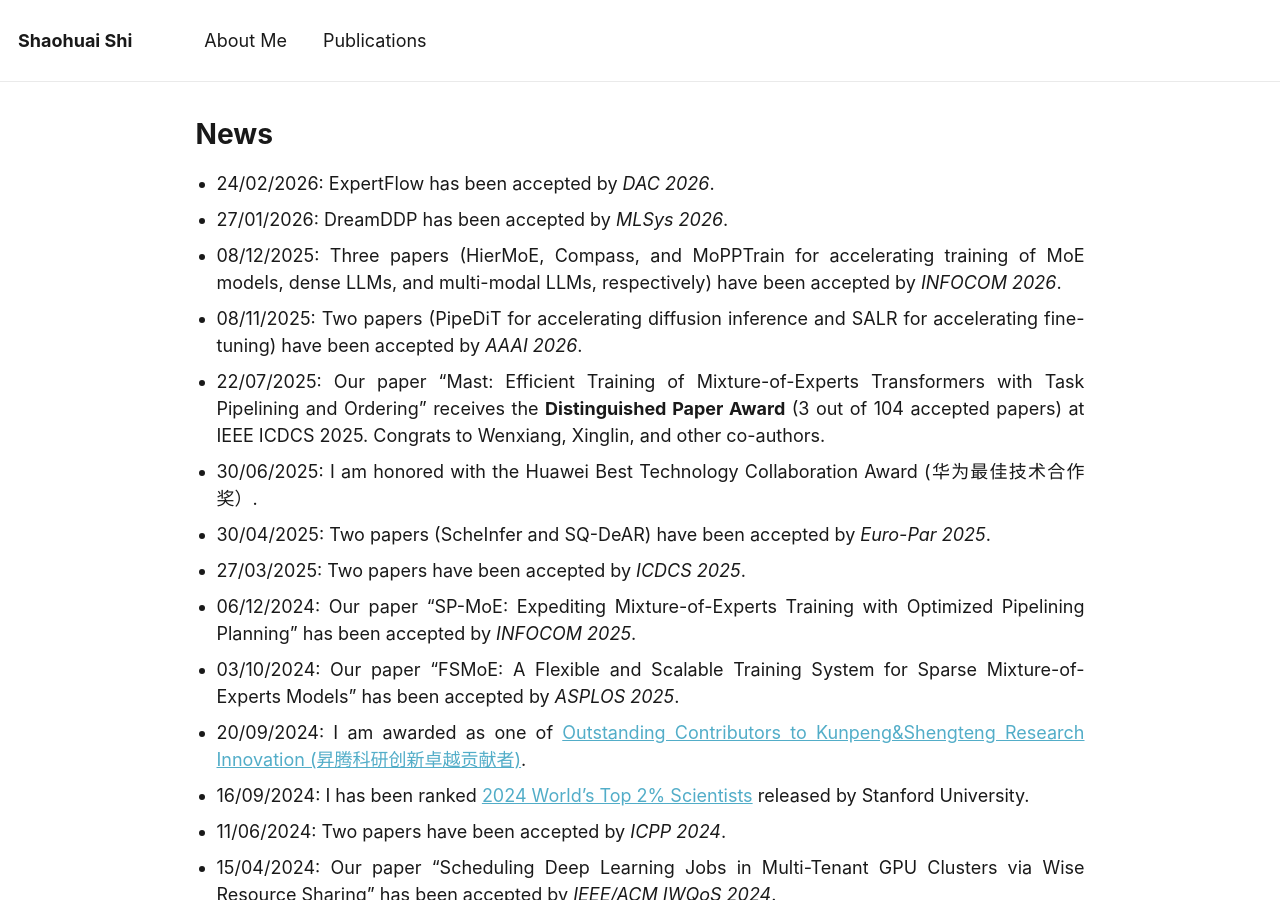
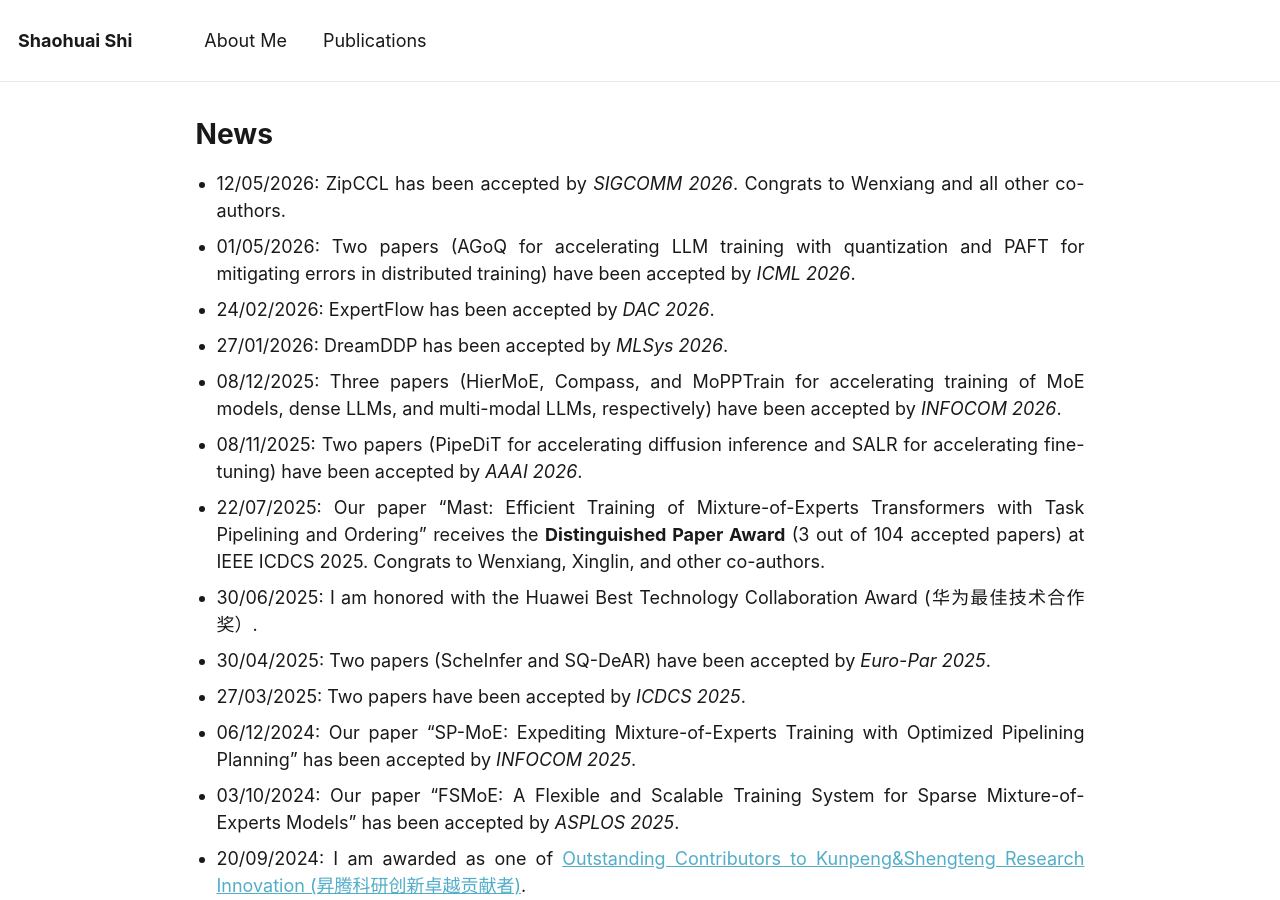
Before and after one commit to shaohuais/shaohuais.github.io, a Jekyll site: the page built from _pages/news.md, in a window 1280 px wide and 900 px high. Built offline with Jekyll 4.4.1, drawn with Linux system fonts in a browser that asks for light colours.

Commit message:
update news

```diff
--- a/_pages/news.md
+++ b/_pages/news.md
@@ -13,6 +13,8 @@ author_profile: false
 
 News
 ======
+- 12/05/2026: ZipCCL has been accepted by *SIGCOMM 2026*. Congrats to Wenxiang and all other co-authors.
+- 01/05/2026: Two papers (AGoQ for accelerating LLM training with quantization and PAFT for mitigating errors in distributed training) have been accepted by *ICML 2026*.
 - 24/02/2026: ExpertFlow has been accepted by *DAC 2026*.
 - 27/01/2026: DreamDDP has been accepted by *MLSys 2026*.
 - 08/12/2025: Three papers (HierMoE, Compass, and MoPPTrain for accelerating training of MoE models, dense LLMs, and multi-modal LLMs, respectively) have been accepted by *INFOCOM 2026*.
```
Also changed, not shown: about.md (+1 -1 lines).
